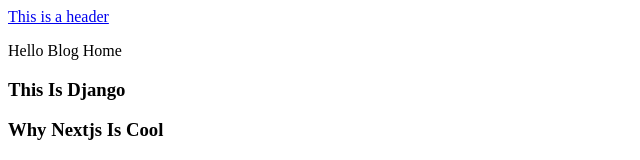
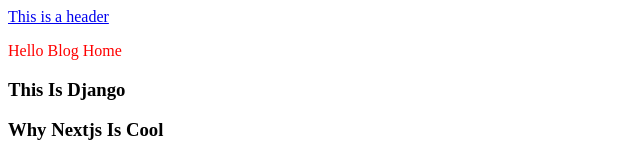
Before and after one commit to mickeybeurskens/forgefire-website, a Next.js app: page / in a window 1280 px wide. Shown: the top 160 px of the page, without its empty margins (0-640 px from the left). Built offline with nearby package versions, Linux system fonts and the light colour scheme.

Commit message:
Add sass for styling

```diff
--- a/package.json
+++ b/package.json
@@ -9,10 +9,11 @@
   },
   "dependencies": {
     "gray-matter": "^4.0.3",
-    "next": "12.0.10",
+    "next": "^12.1.0",
     "react": "17.0.2",
     "react-dom": "17.0.2",
-    "react-markdown": "^8.0.0"
+    "react-markdown": "^8.0.0",
+    "sass": "^1.49.8"
   },
   "devDependencies": {
     "eslint": "8.9.0",
--- a/pages/_app.js
+++ b/pages/_app.js
@@ -1,5 +1,5 @@
 import Header from '../components/Header'
-import '../styles/global.css'
+import '../styles/global.scss'
 
 const App = ({Component, pageProps}) => {
   return <>
--- a/pages/index.js
+++ b/pages/index.js
@@ -1,11 +1,12 @@
 import React from 'react'
 import loadBlogs from '../utils/blog'
+import styles from '../styles/Home.module.scss'
 
 const Home = (props) => {
   console.log('home', props)
   return (
     <div>
-      <p>Hello Blog Home</p>
+      <p className={styles.red_text}>Hello Blog Home</p>
       <div className='posts'>
         {props.blogs.map((blog, index) => (
           <h3 key={index}>{blog.front_matter.title}</h3>
--- /dev/null
+++ b/styles/Home.module.scss
@@ -0,0 +1,3 @@
+.red_text {
+  color: red;
+}
--- /dev/null
+++ b/styles/global.scss
@@ -0,0 +1,3 @@
+p {
+  color: blue;
+}
```
Also changed, not shown: styles/global.css (deleted), 1 other file (tests, documents, lock files or other folders).
